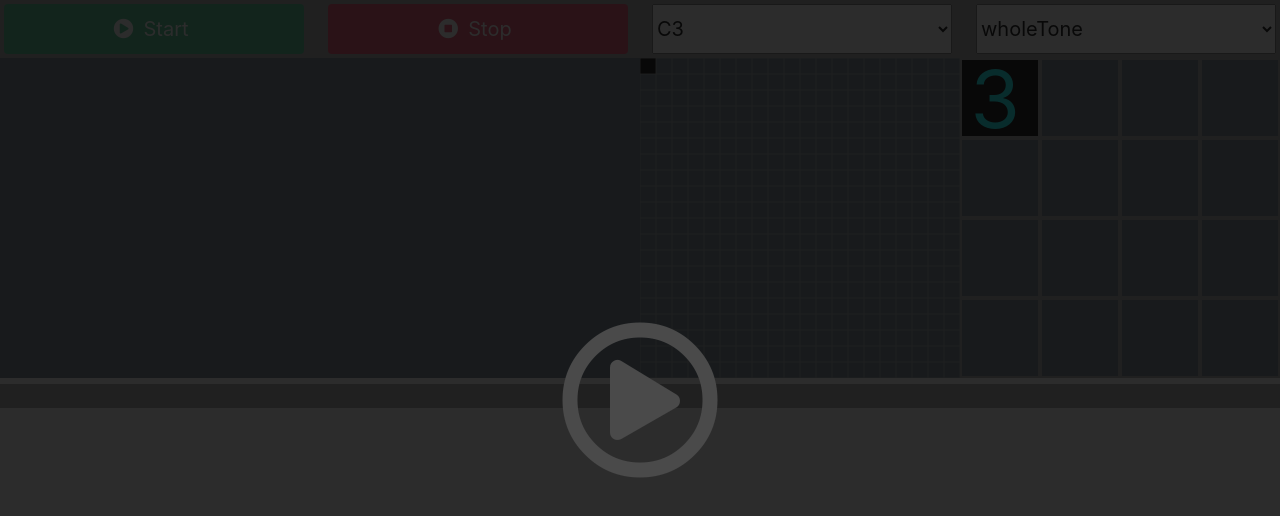
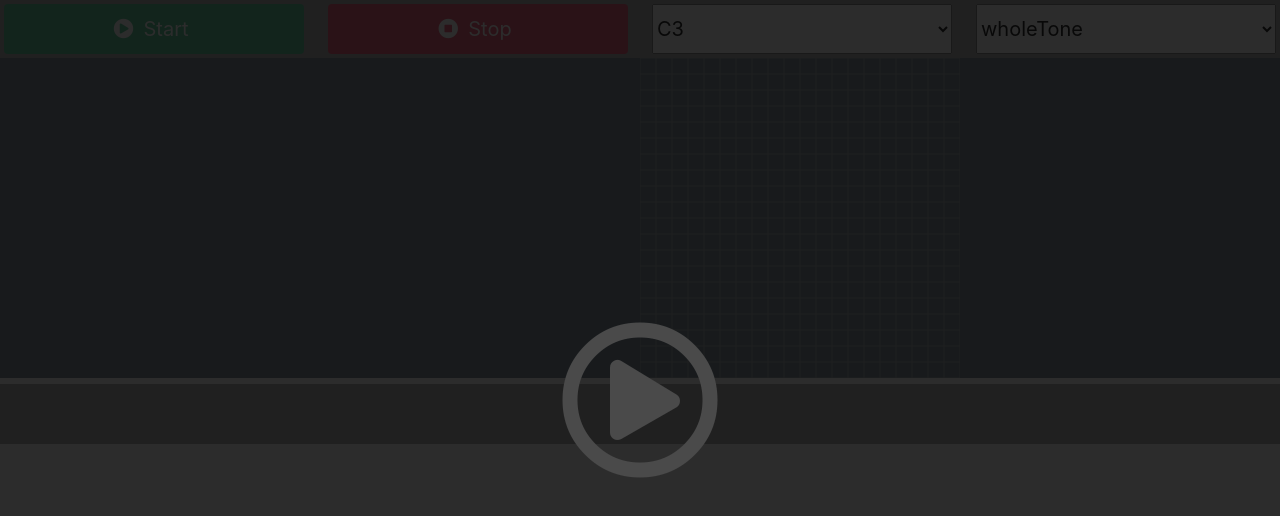
Before and after one commit to wwerner/piep, a React (Vite) app: page / in a window 1280 px wide. Shown: the top 516 px of the page. Built offline with nearby package versions, Linux system fonts and the light colour scheme.

Commit message:
Handle initial state better

```diff
--- a/src/App.tsx
+++ b/src/App.tsx
@@ -17,8 +17,8 @@ const digits = digitGenerator();
 const App = () => {
   const [modalClosed, setModalClosed] = useState(false);
 
-  const [audioDigit, setAudioDigit] = useState<number>(0);
-  const [videoDigit, setVideoDigit] = useState<number>(3);
+  const [audioDigit, setAudioDigit] = useState<number>();
+  const [videoDigit, setVideoDigit] = useState<number>();
   const [time, setTime] = useState<Tone.Unit.Time>(0);
 
   const [scale, setScale] = useState<Scale>(Scales.wholeTone);
@@ -107,7 +107,6 @@ const App = () => {
             digit={videoDigit}
             time={time}
             size={4}
-            lines={true}
             palette={Palettes.gulf2}
             displayDigits={true}
           />
--- a/src/components/Audio.tsx
+++ b/src/components/Audio.tsx
@@ -53,7 +53,7 @@ const velocities = [0.1, 0.15, 0.2];
 const lengths = ["8n", "16n", "4n", "8n", "2n"];
 
 export const useSynth = (
-  digit: number,
+  digit: number | undefined,
   time: Tone.Unit.Time,
   scale: Scale = Scales.chromatic,
   root: Note
--- a/src/components/Cache.tsx
+++ b/src/components/Cache.tsx
@@ -1,11 +1,15 @@
 import { useEffect, useState } from "react";
 
-export const useCache = (digit: number, size: number) => {
-  const [cache, setCache] = useState(Array.from({ length: size }, () => -1));
+export const useCache = (digit: number | undefined, size: number) => {
+  const [cache, setCache] = useState(() =>
+    Array.from({ length: size }, () => -1)
+  );
 
   useEffect(() => {
-    setCache((s) => [digit, ...s].slice(0, size)); // poor man's ring buffer
+    if (digit) {
+      setCache((s) => [digit, ...s].slice(0, size)); // poor man's ring buffer
+    }
   }, [digit]);
 
-  return cache
+  return cache;
 };
--- a/src/components/Pi.tsx
+++ b/src/components/Pi.tsx
@@ -2,13 +2,15 @@ import * as React from "react";
 import { useEffect, useState } from "react";
 
 type PiProps = {
-  digit: number;
+  digit: number | undefined ;
 };
 export const Pi = ({ digit }: PiProps) => {
   const [pi, setPi] = useState("");
 
   useEffect(() => {
-    setPi((s) => (s === "" ? `${digit}.` : `${s}${digit}`)); // add decimal separator after first digit
+    if (digit !== undefined) {
+      setPi((s) => (s === "" ? `${digit}.` : `${s}${digit}`)); // add decimal separator after first digit
+    }
   }, [digit]);
 
   return (
--- a/src/components/Pixels.tsx
+++ b/src/components/Pixels.tsx
@@ -15,7 +15,7 @@ type PixelDefinition = {
   y: number;
 };
 
-const invertHex = (hex: string = '#FF0000') => {
+const invertHex = (hex: string = "#FF0000") => {
   return (
     "#" +
     (Number(`0x1${hex.substring(1)}`) ^ 0xffffff)
@@ -90,6 +90,8 @@ export const Pixels = ({
   };
 
   useEffect(() => {
+    if (digit === undefined) return;
+
     setIndex((s) => ++s);
 
     updateGrid({
@@ -106,9 +108,9 @@ export const Pixels = ({
         <rect width="100%" height="100%" fill="slategray" />
         {grid.map((row, yIdx) =>
           row.map(({ fill, x, y, digit }, xIdx) => (
-            <g>
+            <g key={`pixel-${x}-${y}`}>
               <rect
-                key={`pixel-${x}-${y}`}
+                key={`rect-${x}-${y}`}
                 fill={fill}
                 width={pixelSize}
                 height={pixelSize}
@@ -117,8 +119,11 @@ export const Pixels = ({
               ></rect>
               {displayDigits && digit !== -1 && (
                 <text
-                  y={y * pixelSize + pixelSize * 0.87}
-                  x={x * pixelSize + pixelSize * 0.13}
+                  key={`text-${x}-${y}`}
+                  x={x * pixelSize + pixelSize/2}
+              y={y * pixelSize + pixelSize/2}
+                  textAnchor="middle"
+                  dominant-baseline="central"
                   fontSize={pixelSize}
                   fill={invertHex(fill)}
                 >
--- a/src/components/PolkadotsAnimated.tsx
+++ b/src/components/PolkadotsAnimated.tsx
@@ -18,8 +18,6 @@ export const PolkadotsAnimated = ({ digit, time }: VisualsProps) => {
   const cache = useCache(digit, 5);
 
   const svg = useRef<SVGSVGElement>(null);
-
-  useEffect(() => {}, []);
 
   useEffect(() => {
     if (cache.length > 4) {
--- a/src/components/Video.tsx
+++ b/src/components/Video.tsx
@@ -5,7 +5,7 @@ import * as CSS from "csstype";
 import { useCache } from "./Cache";
 
 export type VisualsProps = {
-  digit: number;
+  digit: number | undefined;
   time: any;
   palette?: palette;
 };
@@ -39,20 +39,20 @@ export const Palettes: Record<string, palette> = {
 };
 
 export const useColor = (
-  digit: number,
+  digit: number | undefined,
   time: Tone.Unit.Time,
   palette?: palette
 ) => {
+  const cache = useCache(digit, 9);
   const [color, setColor] = useState<CSS.Property.Color>();
-  if (palette) {
-    useEffect(() => {
+
+  useEffect(() => {
+    if (palette && digit !== undefined) {
       setColor(palette[digit]);
-    }, [time]);
-  } else {
-    const cache = useCache(digit, 9);
-    useEffect(() => {
+    } else if (digit !== undefined) {
       setColor(asRgbString(cache));
-    }, [time]);
-  }
+    }
+  }, [time]);
+
   return color;
 };
```
